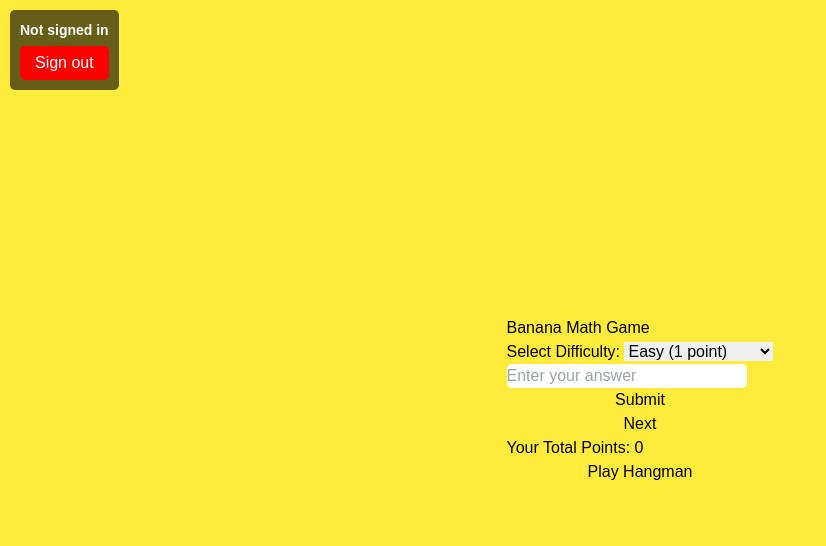
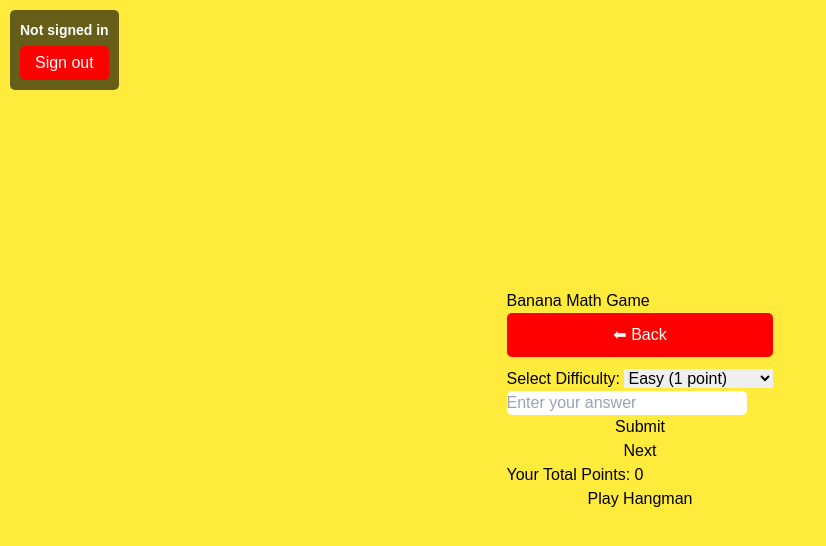
Before and after one commit to Abdul1013Faththah/hang-with-banana, a Next.js app: page /game in a window 1280 px wide. Shown: the top 546 px of the page, without its empty margins (0-826 px from the left). Built offline with nearby package versions, Linux system fonts and the light colour scheme; no server answers.

Commit message:
added back button

```diff
--- a/pages/game.js
+++ b/pages/game.js
@@ -128,6 +128,9 @@ export default function Game() {
     <div className="game-page">
       <div className="game-container">
         <h1>Banana Math Game</h1>
+        <button className="back-btn" onClick={() => router.back()}>
+            ⬅ Back
+        </button>
         <div>
           <label>Select Difficulty: </label>
           <select value={difficulty} onChange={(e) => setDifficulty(e.target.value)}>
--- a/pages/levels.js
+++ b/pages/levels.js
@@ -59,6 +59,9 @@ export default function Levels() {
   return (
     <div className="game-page">
       <div className="container">
+        <button className="back-btn" onClick={() => router.back()}>
+            ⬅ Back
+        </button>
         <div className="level-box">
           <h2>Select Level</h2>
           <button className="level-btn" onClick={() => handleLevelSelect("easy")}>
```
